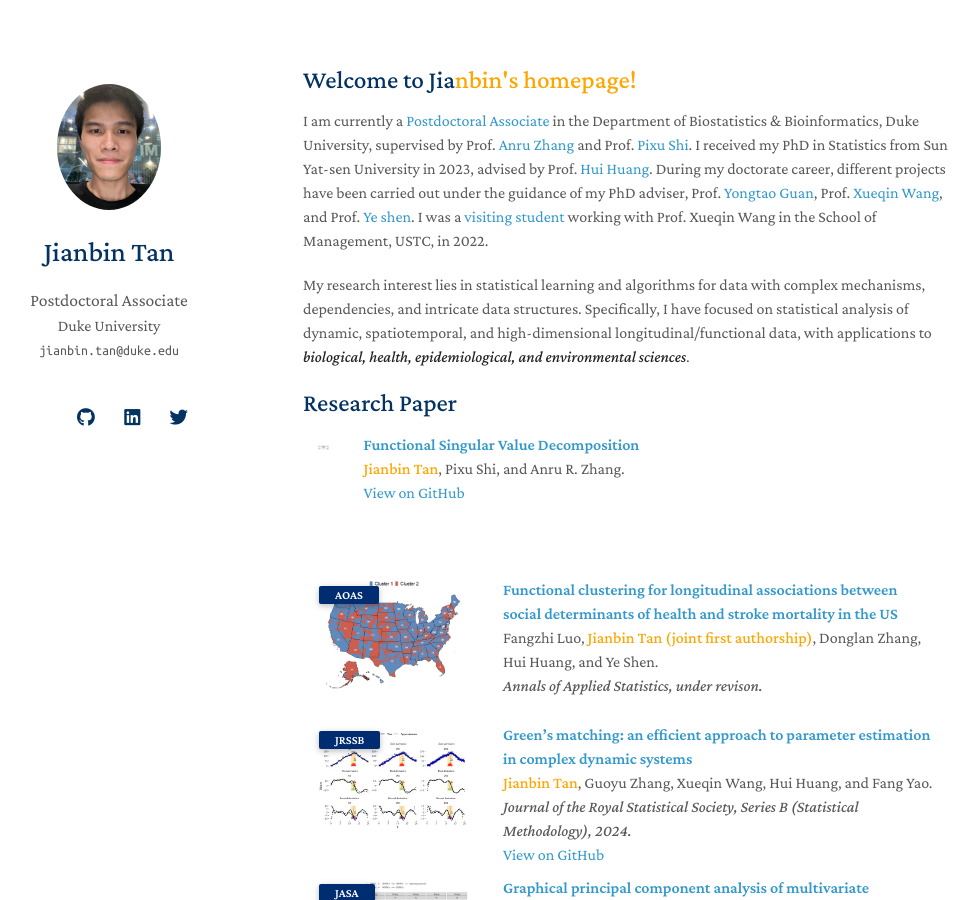
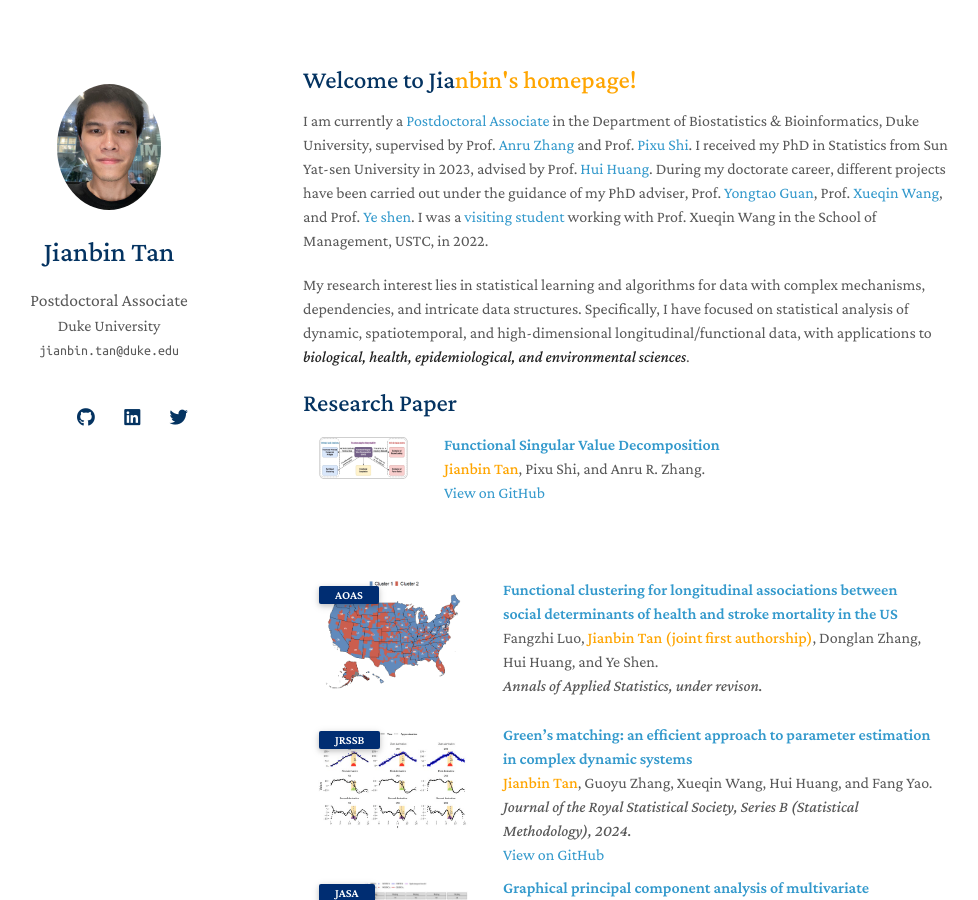
Before and after one commit to Tan-jianbin/Tan-jianbin.github.io, a Jekyll site: the page built from index.md, in a window 1280 px wide and 900 px high. Shown: the whole window, without its empty margins (167-1145 px from the left). Built offline with Jekyll 4.4.1, drawn with Linux system fonts in a browser that asks for light colours; nearby versions of some CDN libraries; a style sheet for code colours, icons or effects is not loaded; our own code applies the rules of GitHub Pages for plain Markdown files.

Commit message:
Update publications.md

```diff
--- a/_includes/publications.md
+++ b/_includes/publications.md
@@ -23,7 +23,7 @@
 <div class="pub-row">
 
    <div class="col-sm-3 abbr" style="position: relative;padding-right: 15px;padding-left: 15px;max-width: 150px;max-height: 150px">
-    <img src="assets/img/fsvd.jpg" style="width: auto; height: 5px">
+    <img src="assets/img/fsvd.jpg" style="width: auto; height: 50px">
   </div>
   <div class="col-sm-9" style="position: relative;padding-right: 15px;padding-left: 20px;">
     <div class="title"><a href=" ">Functional Singular Value Decomposition</a></div>
```
